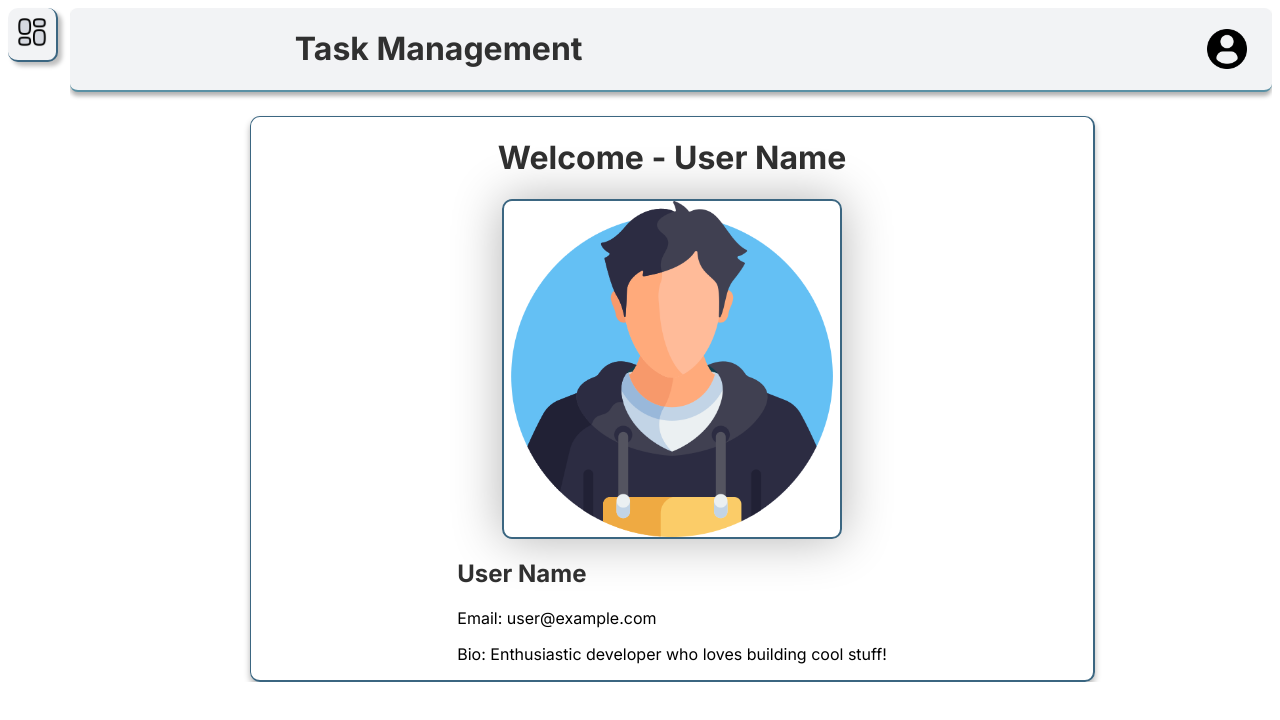
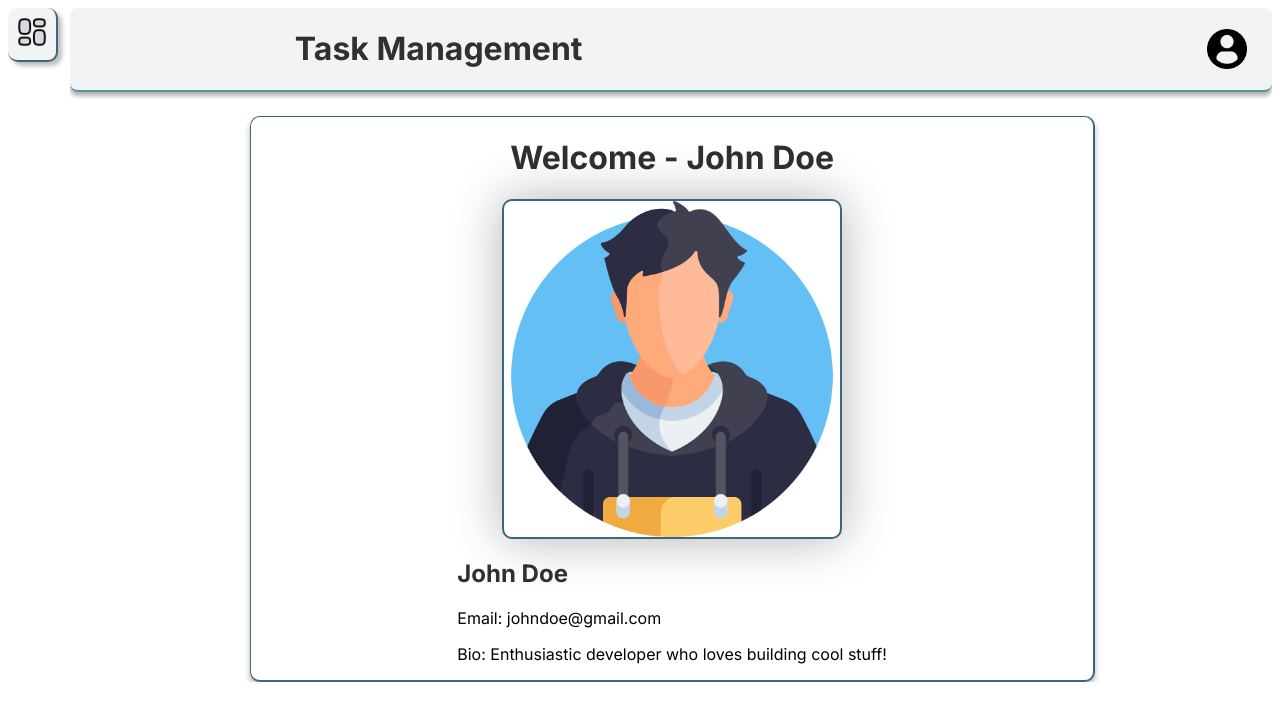
Before and after one commit to Emberalive/taskManager, a React (Vite) app: page / in a window 1280 px wide. Shown: the top 720 px of the page. Built offline with nearby package versions, Linux system fonts and the light colour scheme.

Commit message:
I have put all of data into state, and attempted to make the delete button on a task to delete the ask in state. however it does not work. will fix later

```diff
--- a/src/App.jsx
+++ b/src/App.jsx
@@ -6,6 +6,27 @@ import Profile from './components/Profile.jsx'
 
 
 export default function App () {
+    const [tasks, setTasks] = useState([
+        {
+            id: 1,
+            title: 'meeting with client for a new job',
+            date: '01-02-03',
+            details: 'Lorem ipsum dolor sit amet, consectetur adipiscing elit. Nulla ' +
+                'fermentum, enim in facilisis viverra, lorem nisi malesuada leo, sed suscipit ' +
+                'justo ipsum at libero. Pellentesque habitant morbi tristique senectus et netus ' +
+                'et malesuada fames ac turpis egestas. Fusce eget velit nec nulla malesuada convallis.' +
+                ' Vivamus nec nisi nec sapien pulvinar facilisis. Quisque at quam at velit iaculis ' +
+                'posuere.'
+        }
+    ])
+
+    const [user, setUser] = useState({
+        id: 1,
+        name: 'John Doe',
+        email: 'johndoe@gmail.com',
+        bio: ' Enthusiastic developer who loves building cool stuff!'
+    })
+
     const [menuIsOpen, setMenuIsOpen] = useState(false)
 
     const [profileClicked, setProfileClicked] = useState(true)
@@ -16,15 +37,16 @@ export default function App () {
         })
     }
 
+    function deleteTask(id) {
+        const updatedTask = tasks.filter(task => task.id !== id)
+        setTasks(updatedTask)
+    }
+
     function toggleProfile() {
         setProfileClicked(prev => {
             console.log("profile Clicked")
             return !prev
         })
-    }
-
-    function deleteTask (id) {
-
     }
 
     return (
@@ -41,15 +63,11 @@ export default function App () {
             <Header profileClicked = {profileClicked} toggle={() => toggleProfile()}/>
             {!profileClicked &&
                 <div>
-                    <TaskDetails/>
-                    <TaskDetails/>
-                    <TaskDetails/>
-                    <TaskDetails/>
-                    <TaskDetails/>
+                    <TaskDetails tasks={tasks} />
                 </div>
 
             }
-            {profileClicked && <Profile />}
+            {profileClicked && <Profile user={user} deleteTask={() => deleteTask()} />}
         </main>
     </div>
     )
--- a/src/components/Controls.jsx
+++ b/src/components/Controls.jsx
@@ -1,7 +1,7 @@
-export default function Controls() {
+export default function Controls(props) {
     return (
         <section className="controls">
-            <a className="delete">
+            <a className="delete" onClick={props.deleteTask(props.taskId)}>
                 Delete
             </a>
             <a className="complete">
--- a/src/components/Data.jsx
+++ b/src/components/Data.jsx
@@ -1,12 +1,9 @@
-export default function Data () {
+export default function Data (props) {
     return (
         <div className="data-container">
-            <p className="date">01-02-03</p>
+            <p className="date">{props.date}</p>
             <h3 >Details</h3>
-            <p>Lorem ipsum dolor sit amet, consectetur adipiscing elit. Nulla fermentum, enim in facilisis viverra,
-                lorem nisi malesuada leo, sed suscipit justo ipsum at libero. Pellentesque habitant morbi tristique
-                senectus et netus et malesuada fames ac turpis egestas. Fusce eget velit nec nulla malesuada convallis.
-                Vivamus nec nisi nec sapien pulvinar facilisis. Quisque at quam at velit iaculis posuere.</p>
+            <p>{props.details}</p>
         </div>
     )
 }
--- a/src/components/Profile.jsx
+++ b/src/components/Profile.jsx
@@ -1,7 +1,7 @@
-export default function Profile() {
+export default function Profile(props) {
     return (
         <div className="profile">
-            <h1>Welcome - User Name</h1>
+            <h1>Welcome - {props.user.name}</h1>
             <div className="user-info">
                 <img
                     src="../../public/assets/boy.png"
@@ -9,9 +9,9 @@ export default function Profile() {
                     className="avatar"
                 />
                 <div className="details">
-                    <h2>User Name</h2>
-                    <p>Email: user@example.com</p>
-                    <p>Bio: Enthusiastic developer who loves building cool stuff!</p>
+                    <h2>{props.user.name}</h2>
+                    <p>Email: {props.user.email}</p>
+                    <p>Bio: {props.user.bio}</p>
                 </div>
             </div>
         </div>
--- a/src/components/TaskDetails.jsx
+++ b/src/components/TaskDetails.jsx
@@ -1,14 +1,23 @@
 import Data from "./Data.jsx";
 import Controls from "./Controls.jsx";
 
-export default function TaskDetails() {
+export default function TaskDetails(props) {
+
+    const taskElements = props.tasks.map((task) => {
+       return(
+           <section className="task">
+                <header className="task-header">
+                    <h2 className="task-title">{task.title}</h2>
+                </header>
+                <Data  date={task.date} details={task.details} />
+                <Controls deleteTask={() => props.deleteTask()} taskId={props.id} />
+            </section>
+       )
+    })
+
     return (
-        <section className="task">
-            <header className="task-header">
-                <h2 className="task-title">meeting with client for a new job</h2>
-            </header>
-            <Data  />
-            <Controls />
-        </section>
+        <>
+            {taskElements}
+        </>
     )
 }
```
